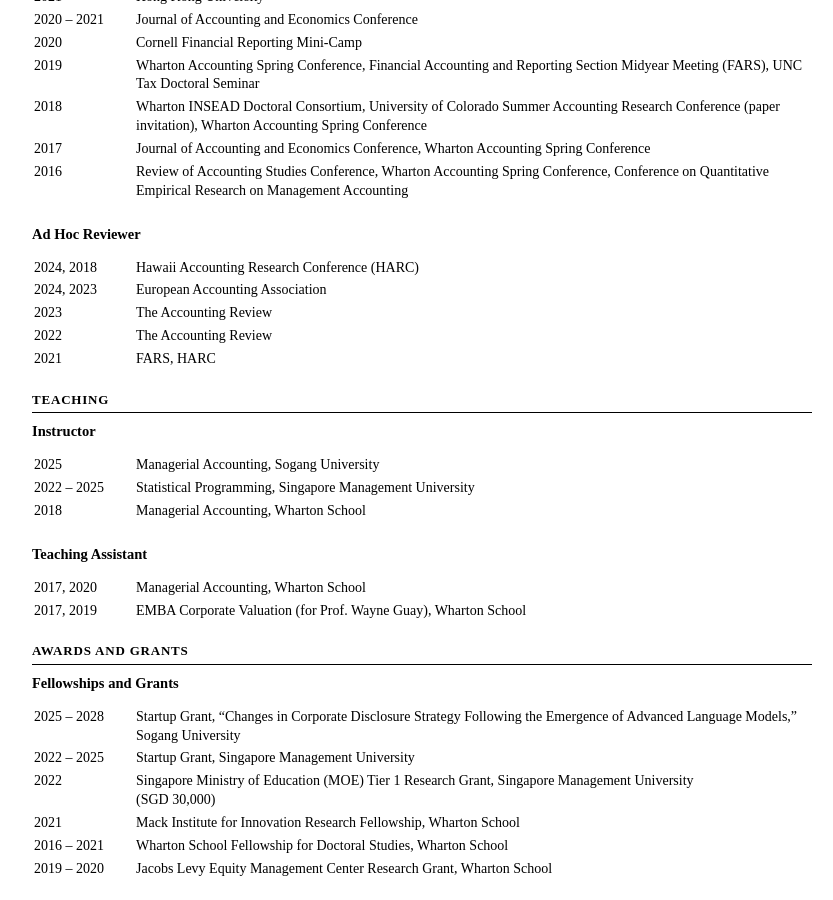
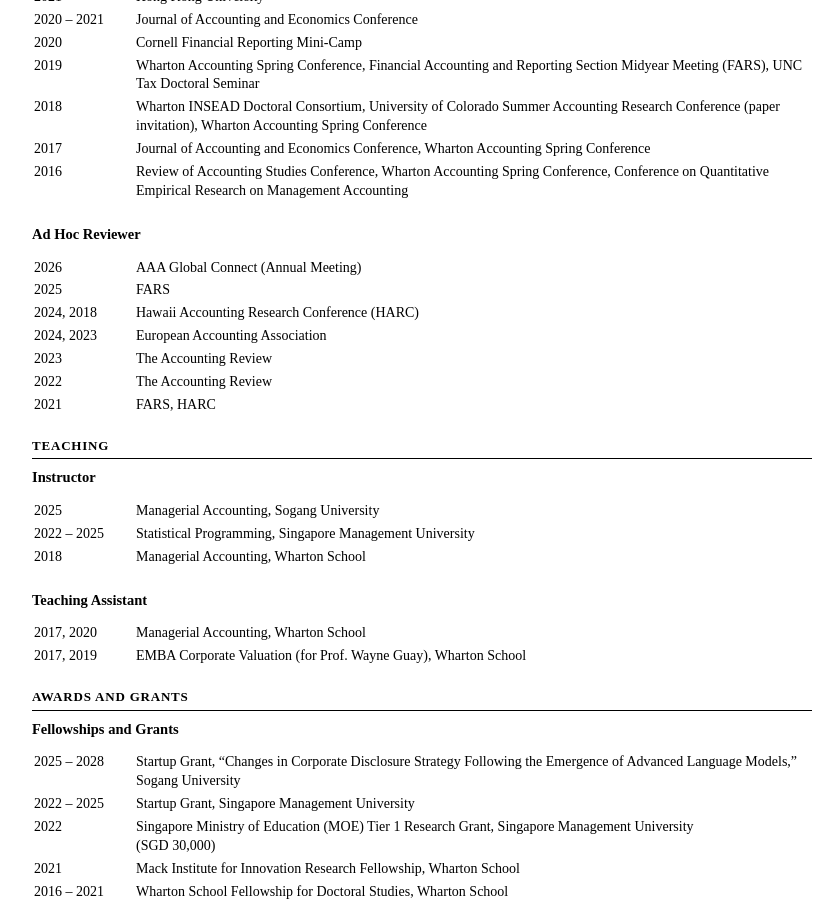
Before and after one commit to ystellapark/ystellapark.github.io, a Jekyll site: the page built from cv-embed.html, in a window 1280 px wide and 900 px high, scrolled down 1046 px. Shown: the whole window, without its empty margins (218-1051 px from the left). Built offline with Jekyll 4.4.1, drawn with Linux system fonts in a browser that asks for light colours.

Commit message:
Add upcoming reviewer roles for 2025 and 2026

```diff
--- a/_data/cv.yml
+++ b/_data/cv.yml
@@ -62,6 +62,10 @@
     venues: "Review of Accounting Studies Conference, Wharton Accounting Spring Conference, Conference on Quantitative Empirical Research on Management Accounting"
 
 reviewer:
+  - year: "2026"
+    venue: "AAA Global Connect (Annual Meeting)"
+  - year: "2025"
+    venue: "FARS"
   - year: "2024, 2018"
     venue: "Hawaii Accounting Research Conference (HARC)"
   - year: "2024, 2023"
```
